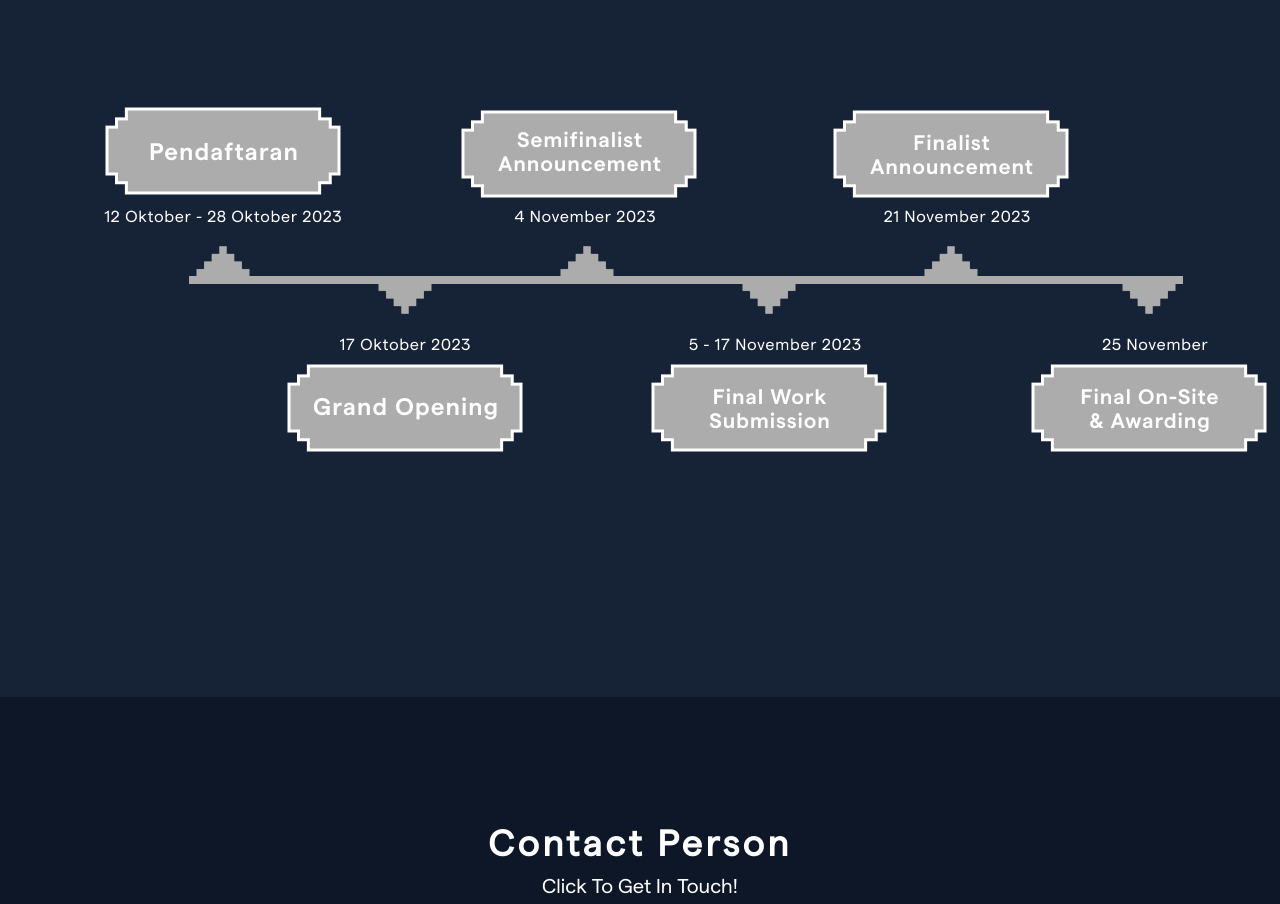
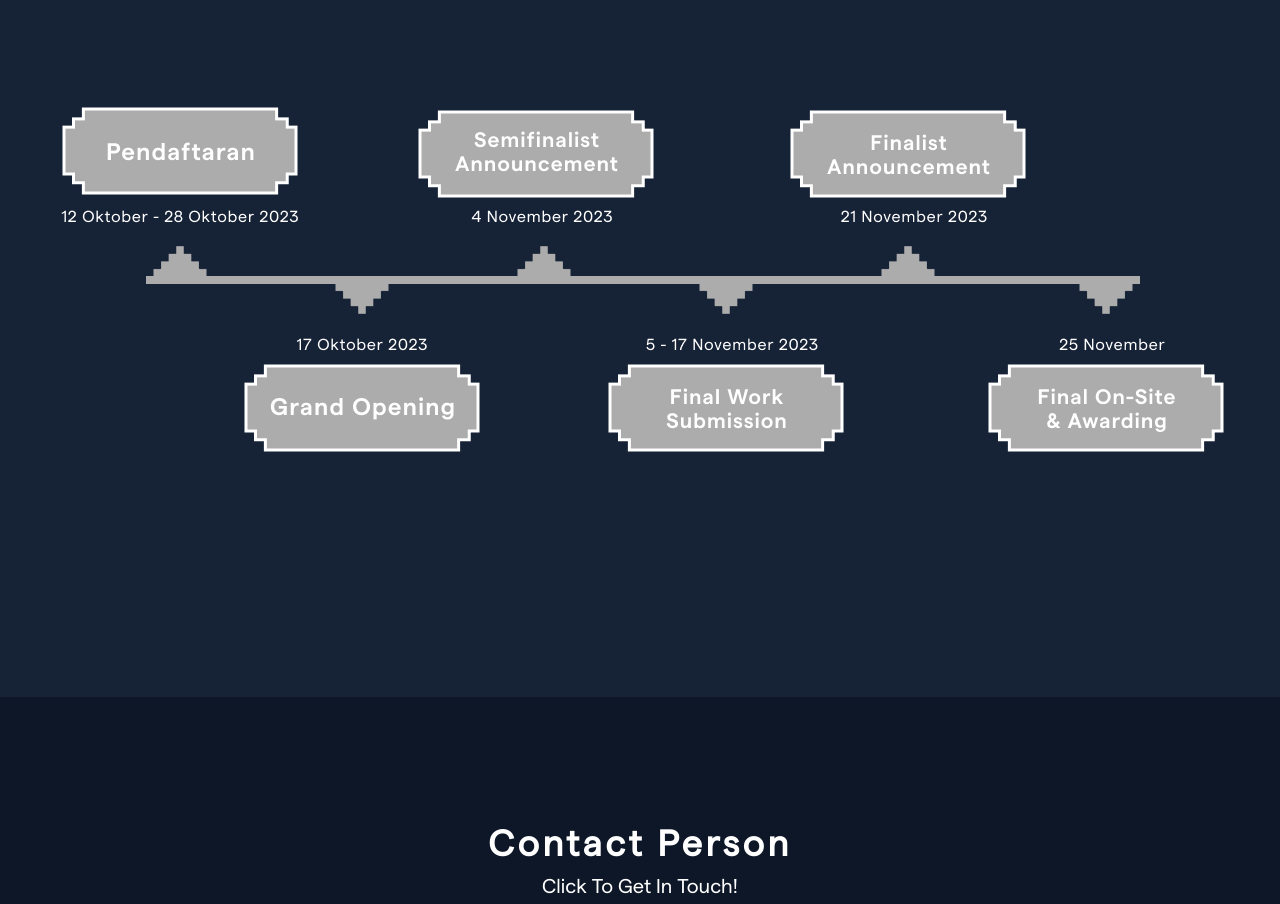
Before and after one commit to akmlrnyn/itfest-2023, a website: page src/ui-ux-comp.html in a window 1280 px wide. Shown: the part 1979-2883 px from the top of the page. Drawn offline with nearby package versions, Linux system fonts and the light colour scheme.

Commit message:
fixed ui-ux timeline

```diff
--- a/src/ui-ux-comp.html
+++ b/src/ui-ux-comp.html
@@ -136,7 +136,7 @@
         <div class=" pt-16 mt-24 bg-162236 h-[130vh] lg:h-[100vh] md:h-[100vh]" id="timeline">
             <h2 class="text-3xl font-bold pl-24">Timeline</h2>
 
-            <div class="lg:ms-[100px] ms-[30px]  mt-[110px]">
+            <div class="flex justify-center  mt-[110px]">
 
                 <div class="hidden md:block lg:block">
                     <img src="/src/img/fixed-timeline.png" alt="">
```
